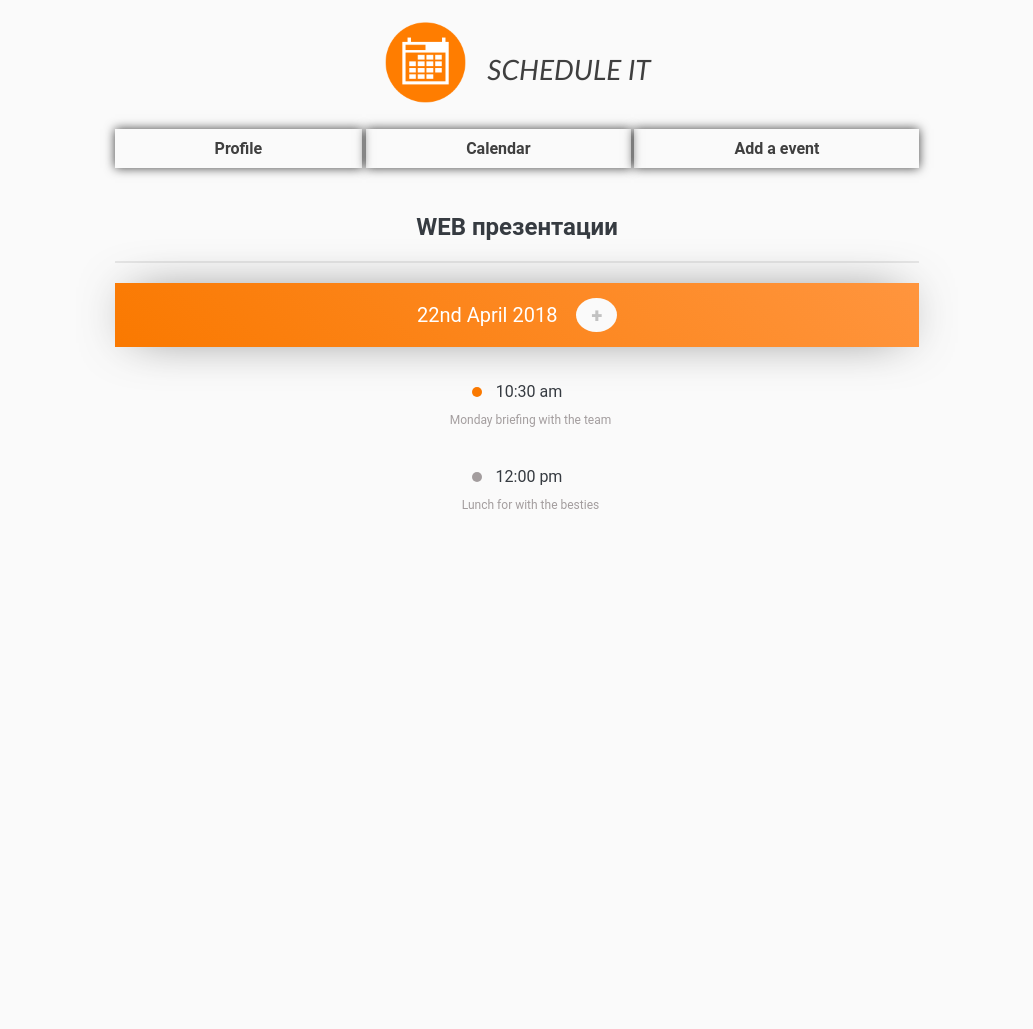
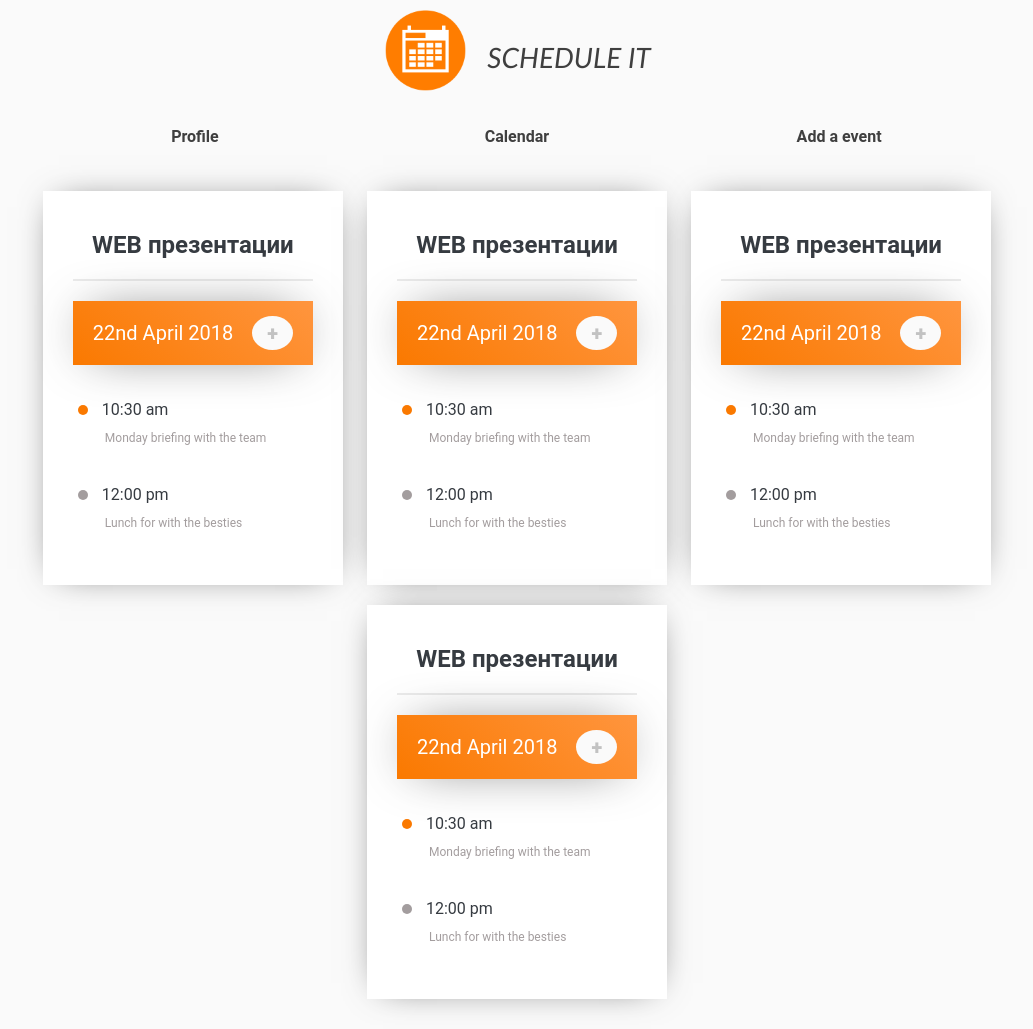
Before and after one commit to DenislavNedev/web-project, a PHP site: page /views/calendar.html in a window 1280 px wide. Shown: the whole page, without its empty margins (123-1156 px from the left). Before the commit the page ends 509 px from the top, so only its background shows below. Run offline with PHP 8.4, Linux system fonts and the light colour scheme.

Commit message:
flexing with some calendars

```diff
--- a/css/calendar.css
+++ b/css/calendar.css
@@ -4,7 +4,9 @@
   padding: 20px 30px;
   color: #363b41;
   width: fit-content;
-  display: contents;
+  display: inline-block;
+  text-align: left;
+  margin: 10px;
 }
 
 .calendar_header {
--- a/css/index.css
+++ b/css/index.css
@@ -11,11 +11,11 @@
     background-color: #fafafa;
   }
 
-  .center {
+  /* .center {
     margin: auto;
     max-width: max-content;
     margin-top: 20px;
-  }
+  } */
 
   .logo-header, .nav {
     text-align: center;
@@ -44,6 +44,12 @@
     margin-bottom: 20px;
   }
 
+  .nav {
+    padding: 0px 150px;
+    width: 100%;
+    overflow: auto;
+  }
+
   .nav-item {
     display: inline-block;
     text-decoration: none;
@@ -51,8 +57,9 @@
     font-weight: bolder;
     margin: 0px 0px 25px 0px;
     color: rgba(0, 0, 0, 0.75);
-    border-color: rgba(0, 0, 0, 0.75);
-    box-shadow: 0px 0px 10px rgba(0, 0, 0, 0.75);
+    width: 33%;
+    /* border-color: rgba(0, 0, 0, 0.75); */
+    /* box-shadow: 0px 0px 10px rgba(0, 0, 0, 0.75); */
   }
 
   .nav-item:hover {
--- a/views/calendar.html
+++ b/views/calendar.html
@@ -47,6 +47,84 @@
                     </div>
                 </article>
             </section>
+            <section class="calendar">
+                <header class="calendar_header">
+                    <h1 class="header_title">WEB презентации</h1>
+                    <!-- <p class="header_copy">Тук може да се запишете за защитите на проекти по WEB</p> -->
+                </header>
+                <article class="calendar_plan">
+                    <div class="cl_plan">
+                        <!-- <div class="cl_title">Today</div> -->
+                        <div class="cl_copy">22nd April 2018</div>
+                        <i class="cl_add">+</i>
+                    </div>
+                </article>
+                <article class="calendar_events">
+                    <!-- <p class="ce_title">Upcoming Events</p> -->
+                    <div class="event_item">
+                        <div class="ei_Dot dot_active"></div>
+                        <time class="ei_Title">10:30 am</time>
+                        <p class="ei_Copy">Monday briefing with the team</p>
+                    </div>
+                    <div class="event_item">
+                        <div class="ei_Dot"></div>
+                        <time class="ei_Title">12:00 pm</time>
+                        <p class="ei_Copy">Lunch for with the besties</p>
+                    </div>
+                </article>
+            </section>
+            <section class="calendar">
+                <header class="calendar_header">
+                    <h1 class="header_title">WEB презентации</h1>
+                    <!-- <p class="header_copy">Тук може да се запишете за защитите на проекти по WEB</p> -->
+                </header>
+                <article class="calendar_plan">
+                    <div class="cl_plan">
+                        <!-- <div class="cl_title">Today</div> -->
+                        <div class="cl_copy">22nd April 2018</div>
+                        <i class="cl_add">+</i>
+                    </div>
+                </article>
+                <article class="calendar_events">
+                    <!-- <p class="ce_title">Upcoming Events</p> -->
+                    <div class="event_item">
+                        <div class="ei_Dot dot_active"></div>
+                        <time class="ei_Title">10:30 am</time>
+                        <p class="ei_Copy">Monday briefing with the team</p>
+                    </div>
+                    <div class="event_item">
+                        <div class="ei_Dot"></div>
+                        <time class="ei_Title">12:00 pm</time>
+                        <p class="ei_Copy">Lunch for with the besties</p>
+                    </div>
+                </article>
+            </section>
+            <section class="calendar">
+                <header class="calendar_header">
+                    <h1 class="header_title">WEB презентации</h1>
+                    <!-- <p class="header_copy">Тук може да се запишете за защитите на проекти по WEB</p> -->
+                </header>
+                <article class="calendar_plan">
+                    <div class="cl_plan">
+                        <!-- <div class="cl_title">Today</div> -->
+                        <div class="cl_copy">22nd April 2018</div>
+                        <i class="cl_add">+</i>
+                    </div>
+                </article>
+                <article class="calendar_events">
+                    <!-- <p class="ce_title">Upcoming Events</p> -->
+                    <div class="event_item">
+                        <div class="ei_Dot dot_active"></div>
+                        <time class="ei_Title">10:30 am</time>
+                        <p class="ei_Copy">Monday briefing with the team</p>
+                    </div>
+                    <div class="event_item">
+                        <div class="ei_Dot"></div>
+                        <time class="ei_Title">12:00 pm</time>
+                        <p class="ei_Copy">Lunch for with the besties</p>
+                    </div>
+                </article>
+            </section>
         </div>
     </main>
 </body>
```
